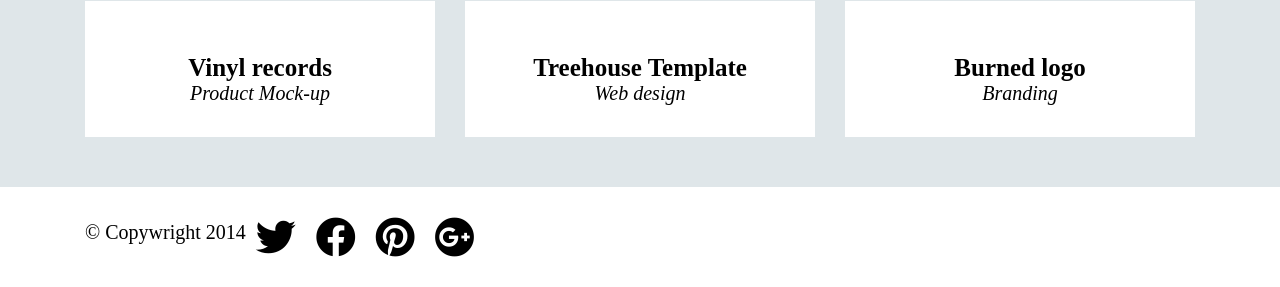
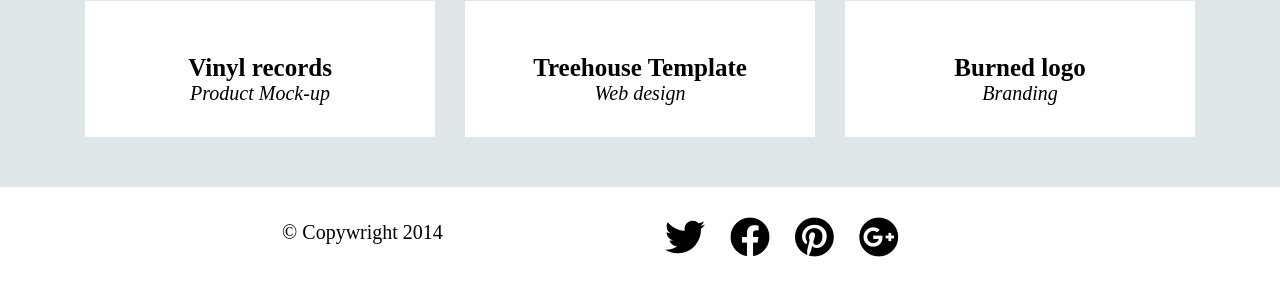
Before and after one commit to Kami-bit789/taskrunner, a website: page index.html in a window 1280 px wide. Shown: the part 1907-2194 px from the top of the page. Drawn offline with nearby package versions, Linux system fonts and the light colour scheme.

Commit message:
updateScss

```diff
--- a/index.html
+++ b/index.html
@@ -178,12 +178,15 @@
             <footer class="page-footer py-3">
                 <div class="container">
                     <div class="row">
-                        <div class="card-body text-muted">&#169; Copywright 2014</div>
-
-                        <i class="fab fa-twitter"></i>
-                        <i class="fab fa-facebook"></i>
-                        <i class="fab fa-pinterest"></i>
-                        <i class="fab fa-google-plus"></i>
+                        <div class="col-lg-6">
+                            <div class="card-body">&#169; Copywright 2014</div>
+                        </div>
+                        <div class="col-lg-6">
+                            <i class="fab fa-twitter"></i>
+                            <i class="fab fa-facebook"></i>
+                            <i class="fab fa-pinterest"></i>
+                            <i class="fab fa-google-plus"></i>
+                        </div>
                     </div>
                 </div>
             </footer>
--- a/sass/style.scss
+++ b/sass/style.scss
@@ -190,5 +190,12 @@ text-transform: uppercase;
   padding: 10px;
   font-size: 40px;
 }
+.page-footer .row {
 
+
+  align-items: center;
+}
+.page-footer .col-lg-6 {
+  text-align: left;
+}
 /*# sourceMappingURL=style.css.map */
```
Also changed, not shown: css/style.css, 1 other file.
